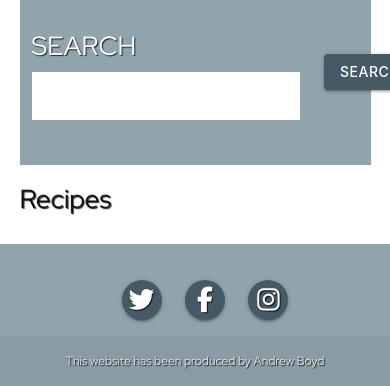
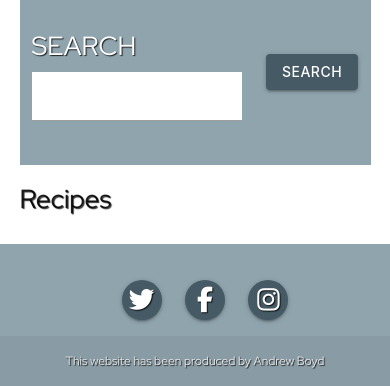
Before and after one commit to andrewboyd79/campfire-cooking, a Flask app: page / in a window 390 px wide; the page is wider, and only the part inside the window is pictured. Shown: the part 672-1058 px from the top of that part. Run offline with Flask 2, Linux system fonts and the light colour scheme; data that the repository does not hold is empty; some libraries are stand-ins or nearby versions.

Commit message:
Amend sizing of seach bar/button on small screens

```diff
--- a/templates/recipes.html
+++ b/templates/recipes.html
@@ -19,11 +19,11 @@
     <form action="{{ url_for('search') }}" id="search" method="POST">
         <div class="col s12">
             <div class="row valign-wrapper">
-                <div class="input-field col s10 white-text text-shadow">
+                <div class="input-field col s8 m10 white-text text-shadow">
                     <h5>Search</h5>
                     <input type="text" name="query" id="autocomplete-input" class="autocomplete white" minlength="3">
                 </div>
-                <div class="col s2 center">
+                <div class="col s4 m2 center">
                     <button class="btn blue-grey darken-2 waves-effect waves-light" type="submit" name="action">Search</button>
                 </div>
             </div>
```
